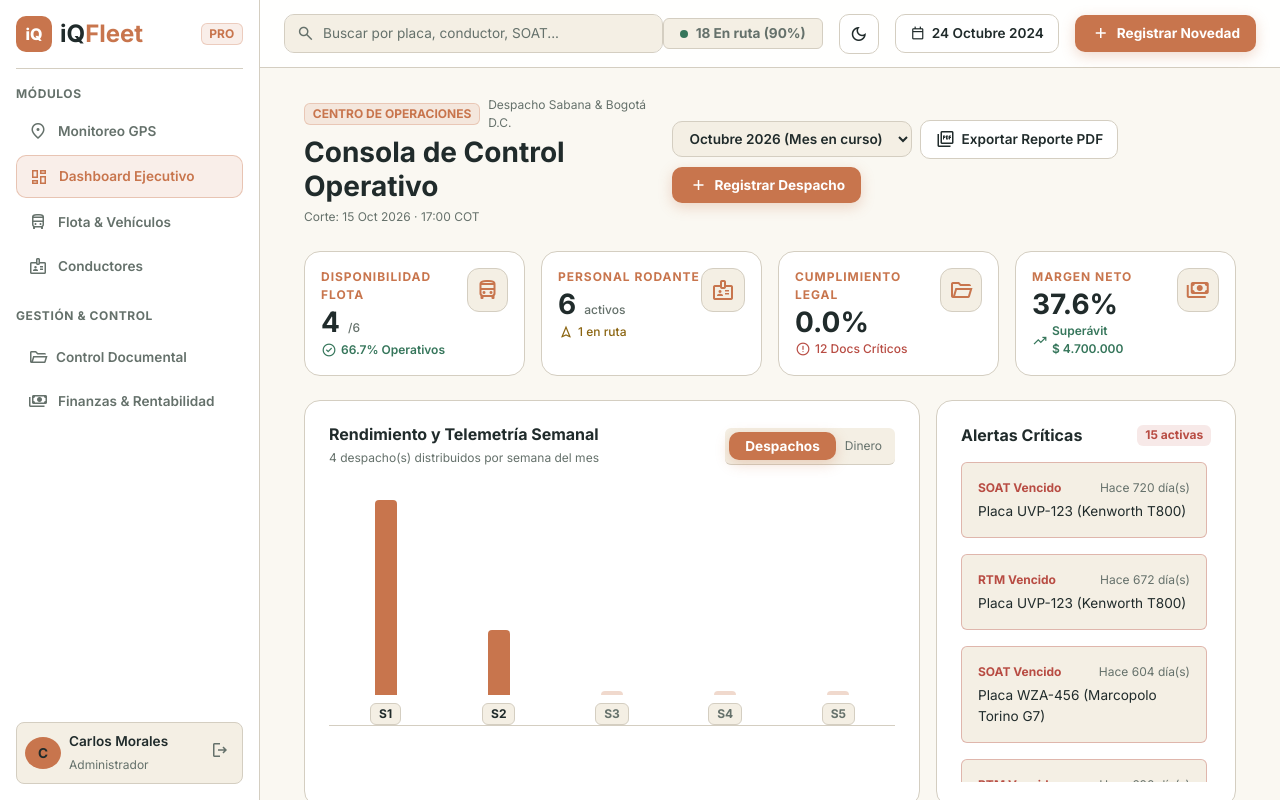
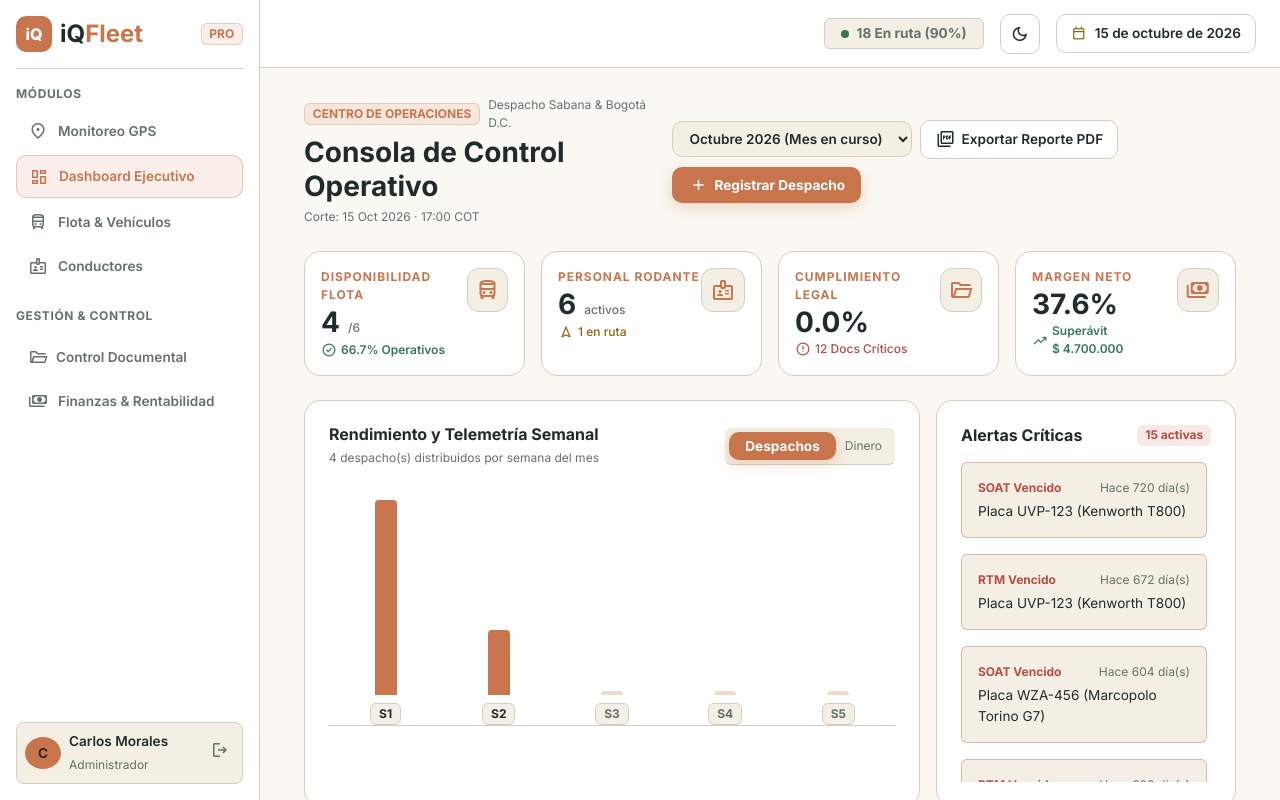
Before and after one commit to IngDanielflorezz/iQfleet-web, a React (Vite) app: page /login in a window 1280 px wide. Both pictures are taken after a click on the button "INGRESAR A IQFLEET". Shown: the top 800 px of the page. Built offline with nearby package versions, Linux system fonts and the light colour scheme.

Commit message:
Limpie la barra superior: quite el buscador y el boton de Registrar Novedad, y puse la fecha real del sistema en vez de la fija, dejando solo el indicador de autos en ruta, la fecha y el cambio de tema

```diff
--- a/src/layouts/DashboardLayout.jsx
+++ b/src/layouts/DashboardLayout.jsx
@@ -3,9 +3,15 @@ import Sidebar from './Sidebar';
 import useTheme from '../theme/useTheme';
 import { clearSession } from '../services/authService';
 
+function fechaLegible(date = new Date()) {
+  const texto = date.toLocaleDateString('es-CO', { day: 'numeric', month: 'long', year: 'numeric' });
+  return texto.charAt(0).toUpperCase() + texto.slice(1);
+}
+
 export default function DashboardLayout() {
   const { isDark, toggleTheme } = useTheme();
   const navigate = useNavigate();
+  const fechaActual = fechaLegible();
 
   const handleLogout = () => {
     clearSession();
@@ -20,18 +26,7 @@ export default function DashboardLayout() {
       {/* 2. Envoltorio principal */}
       <div className="main-wrapper flex-grow-1 d-flex flex-column">
         {/* Topbar Header */}
-        <header className="topbar-iq d-flex align-items-center justify-content-between px-4">
-          <div className="d-flex align-items-center gap-3 flex-grow-1 max-w-lg">
-            <div className="input-dark-group w-100">
-              <span className="material-symbols-outlined input-dark-icon">search</span>
-              <input
-                type="text"
-                className="form-control form-control-dark"
-                placeholder="Buscar por placa, conductor, SOAT..."
-              />
-            </div>
-          </div>
-
+        <header className="topbar-iq d-flex align-items-center justify-content-end px-4">
           <div className="d-flex align-items-center gap-3">
             <span className="badge badge-dark-subtle d-none d-md-inline-flex align-items-center gap-2 px-3 py-2">
               <span className="status-dot bg-success"></span>
@@ -46,13 +41,10 @@ export default function DashboardLayout() {
             >
               <span className="material-symbols-outlined">{isDark ? 'light_mode' : 'dark_mode'}</span>
             </button>
-            <button className="btn btn-outline-dark-custom btn-sm">
-              <span className="material-symbols-outlined fs-6">calendar_today</span> 24 Octubre 2024
-            </button>
-            <button className="btn btn-orange-cta" id="btnRegistrarNovedad">
-              <span className="material-symbols-outlined fs-5">add</span>
-              <span> Registrar Novedad</span>
-            </button>
+            <span className="btn-outline-dark-custom d-inline-flex align-items-center gap-2">
+              <span className="material-symbols-outlined fs-6 text-warning">calendar_today</span>
+              <span className="fs-7">{fechaActual}</span>
+            </span>
           </div>
         </header>
 
```
